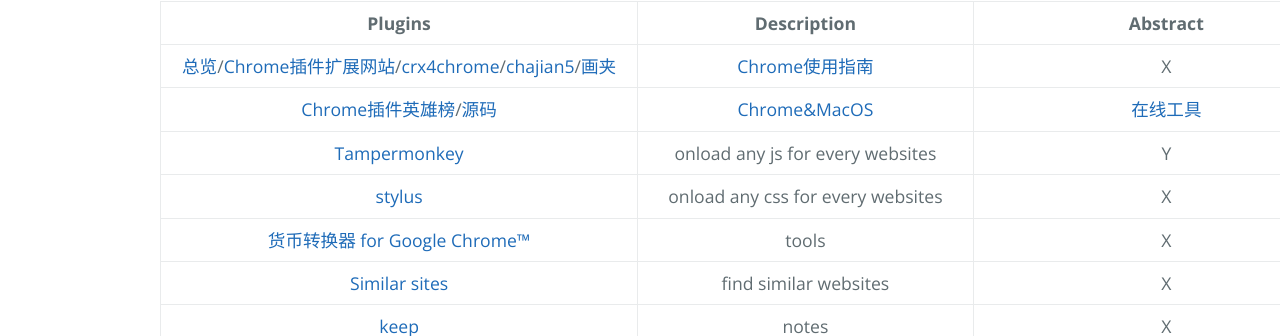
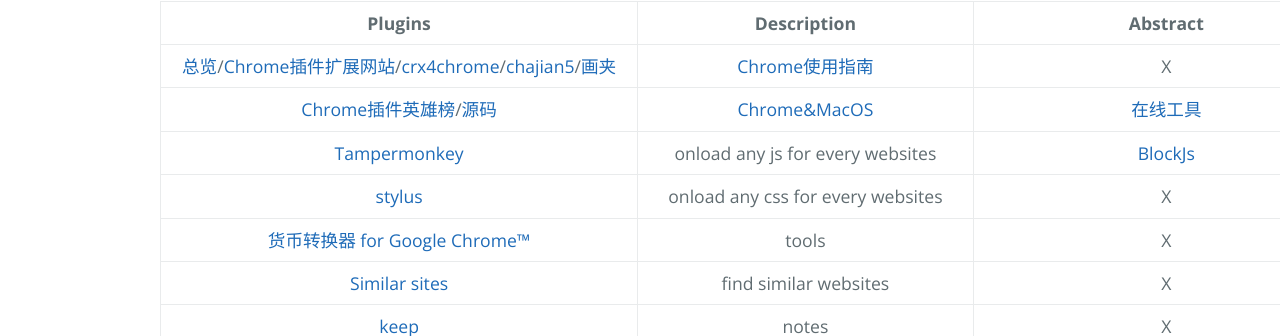
Before and after one commit to AmbroseRen/test, a Jekyll site: the page built from Doc/Tools/Chrome.md, in a window 1280 px wide and 900 px high, scrolled down 603 px. Shown: the part 119-455 px from the top of the window. Built offline with Jekyll 4.4.1, drawn with Linux system fonts in a browser that asks for light colours; nearby versions of some CDN libraries; our own code applies the rules of GitHub Pages for plain Markdown files; library files that are not in the unit come from our copies; the repository's description, which GitHub fills in, is left out.

Commit message:
Update Chrome.md

```diff
--- a/Doc/Tools/Chrome.md
+++ b/Doc/Tools/Chrome.md
@@ -45,7 +45,7 @@
 |:---:|:---:|:---:|
 | [总览](https://zhaoolee.com/ChromeAppHeroes/chrome_extended_resources_site.html)/[Chrome插件扩展网站](https://chrome.zzzmh.cn/index#ext)/[crx4chrome](https://www.crx4chrome.com/)/[chajian5](https://www.chajian5.com/tags)/[画夹](https://huajiakeji.com/) | [Chrome使用指南](https://github.com/nicejade/nice-front-end-tutorial/blob/master/tutorial/chrome-tutorial.md) | X |
 | [Chrome插件英雄榜](https://www.v2fy.com/p/readme-chromeappheroes/)/[源码](https://github.com/zhaoolee/ChromeAppHeroes) | [Chrome&MacOS](https://github.com/nicejade/nice-front-end-tutorial/blob/master/tutorial/tools-tutorial.md#mac) | [在线工具](https://github.com/zhaoolee/OnlineToolsBook) |
-| [Tampermonkey](https://chrome.google.com/webstore/detail/tampermonkey/dhdgffkkebhmkfjojejmpbldmpobfkfo) | onload any js for every websites | Y |
+| [Tampermonkey](https://chrome.google.com/webstore/detail/tampermonkey/dhdgffkkebhmkfjojejmpbldmpobfkfo) | onload any js for every websites | [BlockJs](https://openuserjs.org/scripts/jscher2000/Google_Hit_Hider_by_Domain_(Search_Filter_Block_Sites)) |
 | [stylus](https://chrome.google.com/webstore/detail/stylus/clngdbkpkpeebahjckkjfobafhncgmne) | onload any css for every websites | X |
 | [货币转换器 for Google Chrome™](https://chrome.google.com/webstore/detail/currency-converter/dkpedpjjafnceedhomeijlphmjbblmdj) | tools | X |
 | [Similar sites](https://chrome.google.com/webstore/detail/similar-sites-discover-re/necpbmbhhdiplmfhmjicabdeighkndkn) | find similar websites | X |
```
